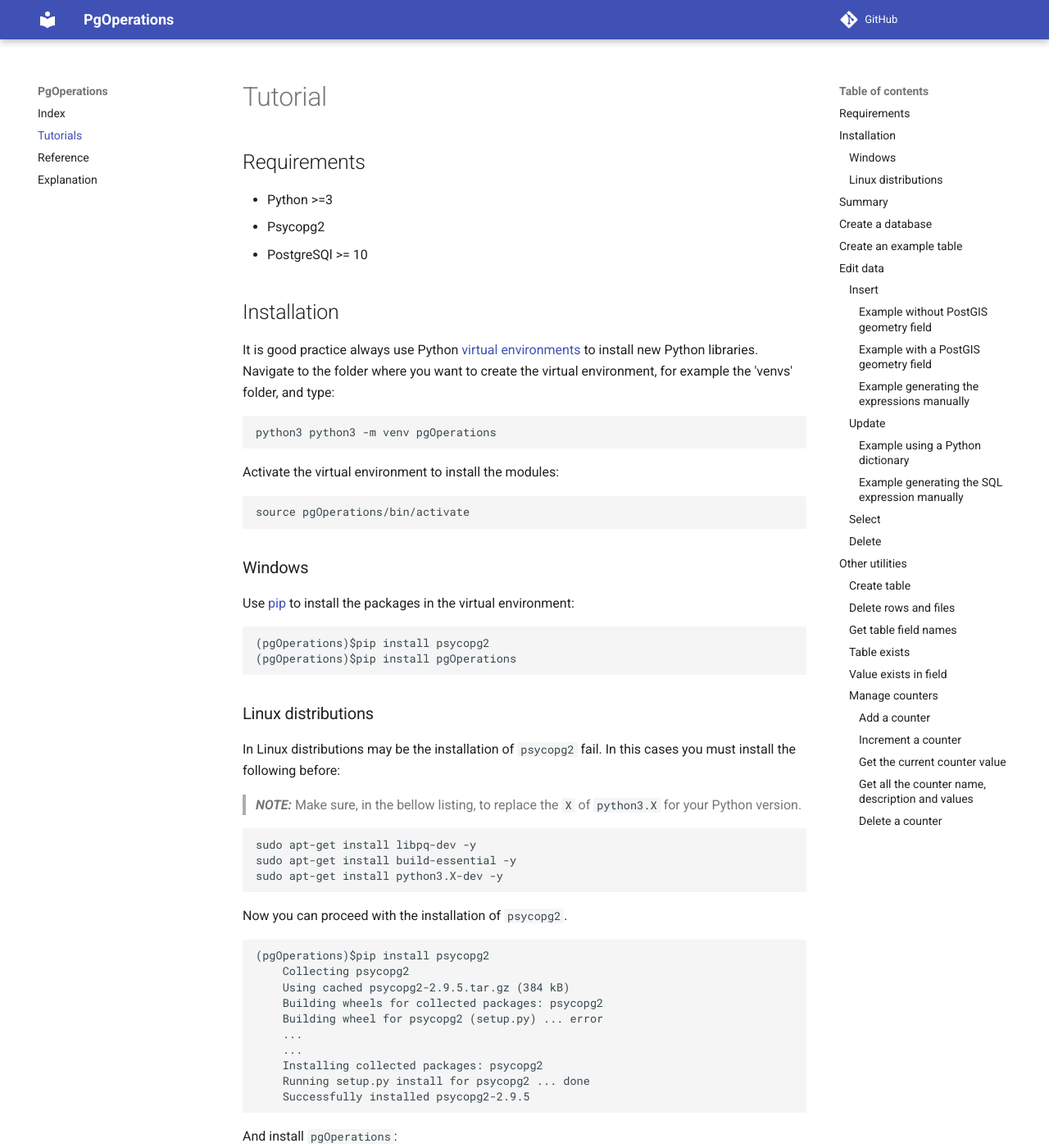
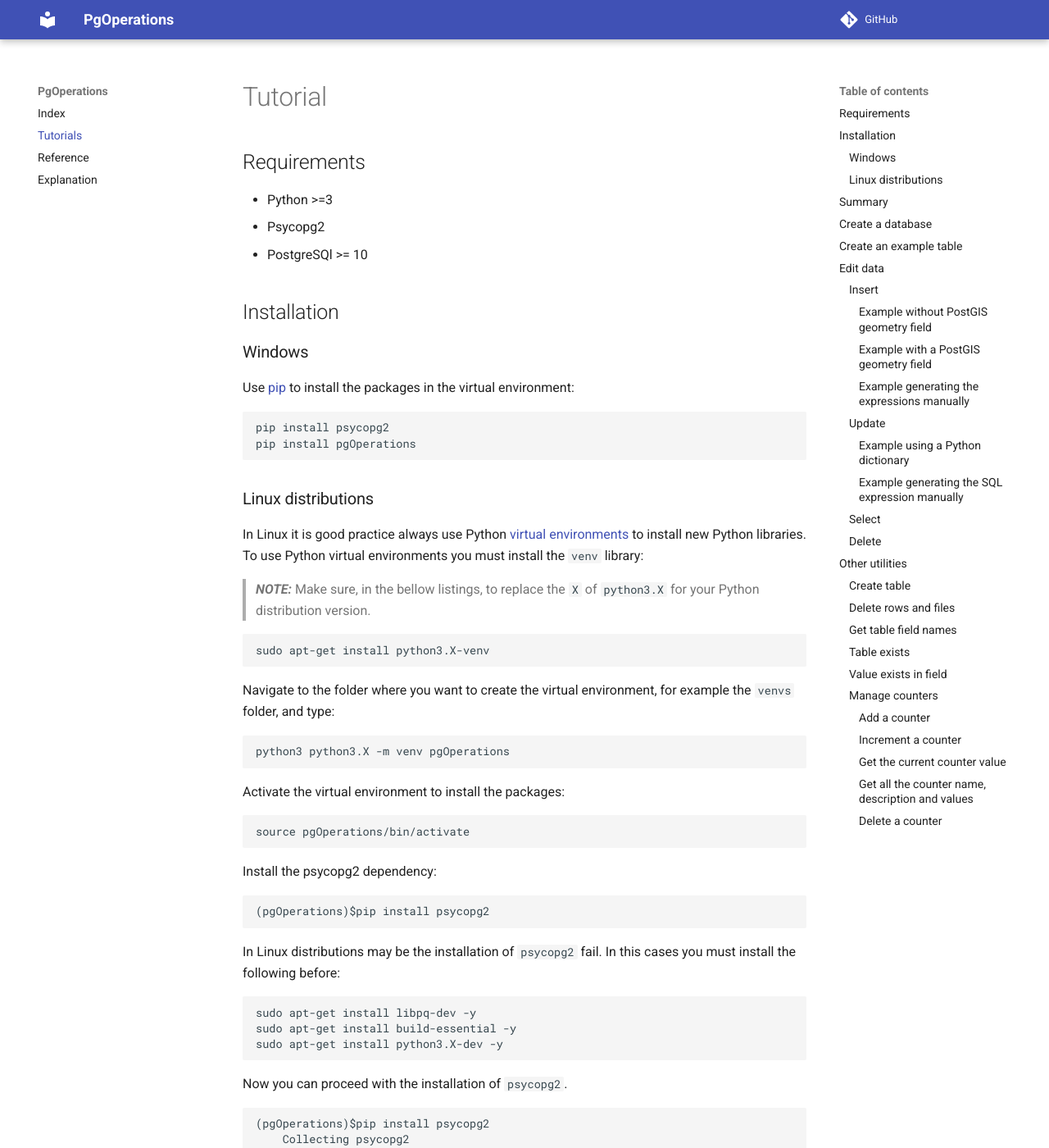
Before and after one commit to joamona/pgOperations, an MkDocs documentation site: the page built from docs/tutorials.md, in a window 1280 px wide and 1400 px high. Shown: the whole window at 82% size. Built offline with MkDocs 1.6.1 and Material for MkDocs 9.7.7, drawn with Linux system fonts in a browser that asks for light colours; comment, search, counter and statistics services are not loaded; some of the changed text lies outside the part shown.

Commit message:
Added Windows and Linux installation sections

```diff
--- a/docs/tutorials.md
+++ b/docs/tutorials.md
@@ -6,26 +6,35 @@
 - PostgreSQl >= 10
 
 ## Installation
-It is good practice always use Python [virtual environments](https://docs.python.org/3/library/venv.html) to install new Python libraries. Navigate to the folder where you want to create the virtual environment, for example the 'venvs' folder, and type:
-
-    python3 python3 -m venv pgOperations
-
-Activate the virtual environment to install the modules:
-
-    source pgOperations/bin/activate
 
 ###Windows
 
 Use [pip](https://pypi.org/project/pip/) to install the packages in the virtual environment:
 
-    (pgOperations)$pip install psycopg2
-    (pgOperations)$pip install pgOperations
+    pip install psycopg2
+    pip install pgOperations
 
 ### Linux distributions
+In Linux it is good practice always use Python [virtual environments](https://docs.python.org/3/library/venv.html) to install new Python libraries. To use Python virtual environments you must install the `venv` library:
+
+> **_NOTE:_**  Make sure, in the bellow listings, to replace the `X` of `python3.X` for your Python distribution version.
+>
+
+    sudo apt-get install python3.X-venv
+
+Navigate to the folder where you want to create the virtual environment, for example the `venvs` folder, and type:
+
+    python3 python3.X -m venv pgOperations
+
+Activate the virtual environment to install the packages:
+
+    source pgOperations/bin/activate
+
+Install the psycopg2 dependency:
+
+    (pgOperations)$pip install psycopg2
 
 In Linux distributions may be the installation of `psycopg2` fail. In this cases you must install the following before:
-
-> **_NOTE:_**  Make sure, in the bellow listing, to replace the `X` of `python3.X` for your Python version.
 
     sudo apt-get install libpq-dev -y
     sudo apt-get install build-essential -y
@@ -35,7 +44,6 @@
 
     (pgOperations)$pip install psycopg2
         Collecting psycopg2
-        Using cached psycopg2-2.9.5.tar.gz (384 kB)
         Building wheels for collected packages: psycopg2
         Building wheel for psycopg2 (setup.py) ... error
         ...
```
Also changed, not shown: other parts of docs/tutorials.md (+1 -1 lines).
